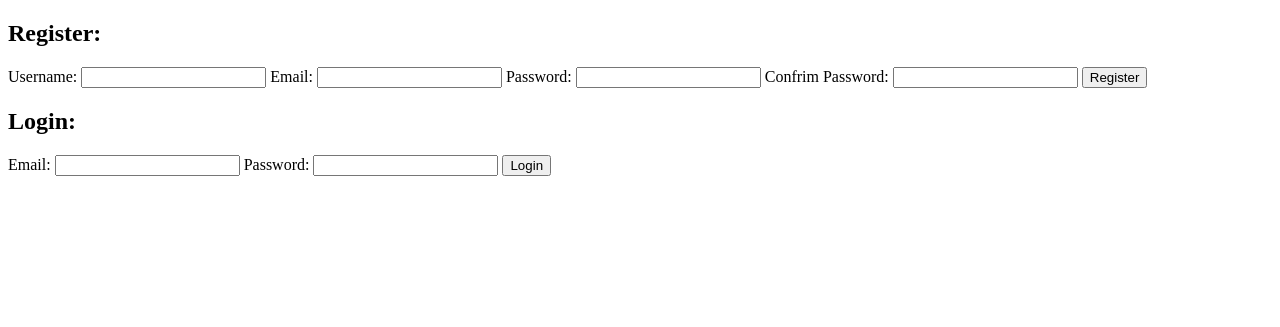
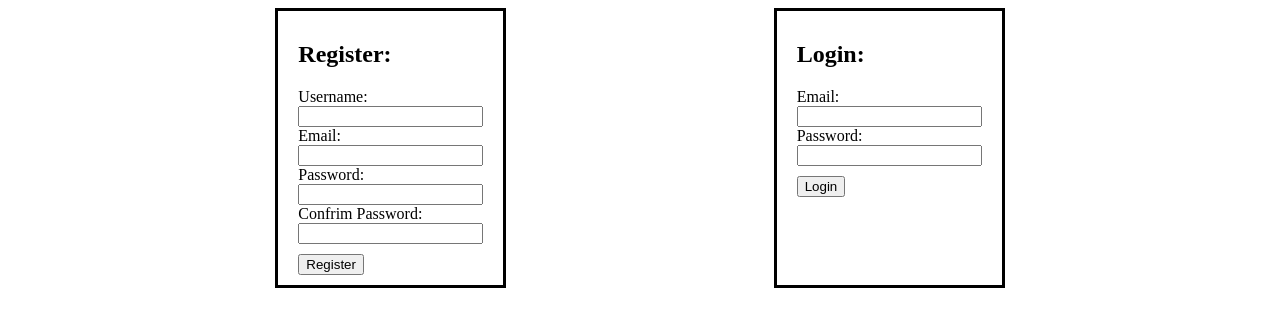
Before and after one commit to Yi-Justin/FirstProject, a Flask app: page /logreg in a window 1280 px wide. Shown: the top 327 px of the page. Run offline with Flask 2, Linux system fonts and the light colour scheme.

Commit message:
added some css to homepage aand login page

```diff
--- /dev/null
+++ b/flask_app/static/css/log_or_reg.css
@@ -0,0 +1,16 @@
+
+.container{
+    display: flex;
+    justify-content: space-evenly;
+}
+button{
+    margin-top: 10px;
+}
+.register{
+    border-style: solid;
+    padding: 10px 20px;
+}
+.login{
+    border-style: solid;
+    padding: 10px 20px;
+}
--- a/flask_app/templates/logOrReg.html
+++ b/flask_app/templates/logOrReg.html
@@ -4,19 +4,32 @@
     <meta charset="UTF-8">
     <meta http-equiv="X-UA-Compatible" content="IE=edge">
     <meta name="viewport" content="width=device-width, initial-scale=1.0">
+    <link rel="stylesheet" type="text/css" href="{{ url_for('static', filename='css/log_or_reg.css') }}">
+
+
     <title>Login or Register</title>
 </head>
 <body>
+    <div class="container">
+        <div class="register">
             <h2>Register:</h2>
             <form action = "/register" method = "post">
                 <label for = "username">Username:</label>
+                <div>
                     <input type="text" name = "username" id = "username">
+                </div>
                 <label for = "email">Email:</label>
+                <div>
                     <input type="text" name = "email" id = "email">
+                </div>
                 <label for = "password">Password:</label>
+                <div>
                     <input type="text" name = "password" id = "password">
+                </div>
                 <label for = "confirm">Confrim Password:</label>
+                <div>
                     <input type="text" name = "confirm" id = "confirm">
+                </div>
                 <button>Register</button>
                 {% with messages = get_flashed_messages(category_filter =['register']) %}
                     {% if messages %}
@@ -27,12 +40,18 @@
                     {% endif %}
                 {% endwith %}
             </form>
+        </div>
+        <div class="login">
             <h2>Login:</h2>
             <form action = "/login" method = "post">
                 <label for="email">Email:</label>
+                <div>
                     <input type="text" name = "email" id = "email">
+                </div>
                 <label for="password">Password:</label>
+                <div>
                     <input type="text" name = "password" id = "password">
+                </div>
                 <button>Login</button>
                 {% with messages = get_flashed_messages(category_filter =['login']) %}
                 {% if messages %}
@@ -43,5 +62,7 @@
                 {% endif %}
                 {% endwith %}
             </form>
+        </div>
+    </div>
 </body>
 </html>
```
Also changed, not shown: flask_app/static/css/homepage.css (+9 -5 lines), flask_app/static/css/style.css (deleted). Lines whose indentation alone changed are shown as unchanged.
